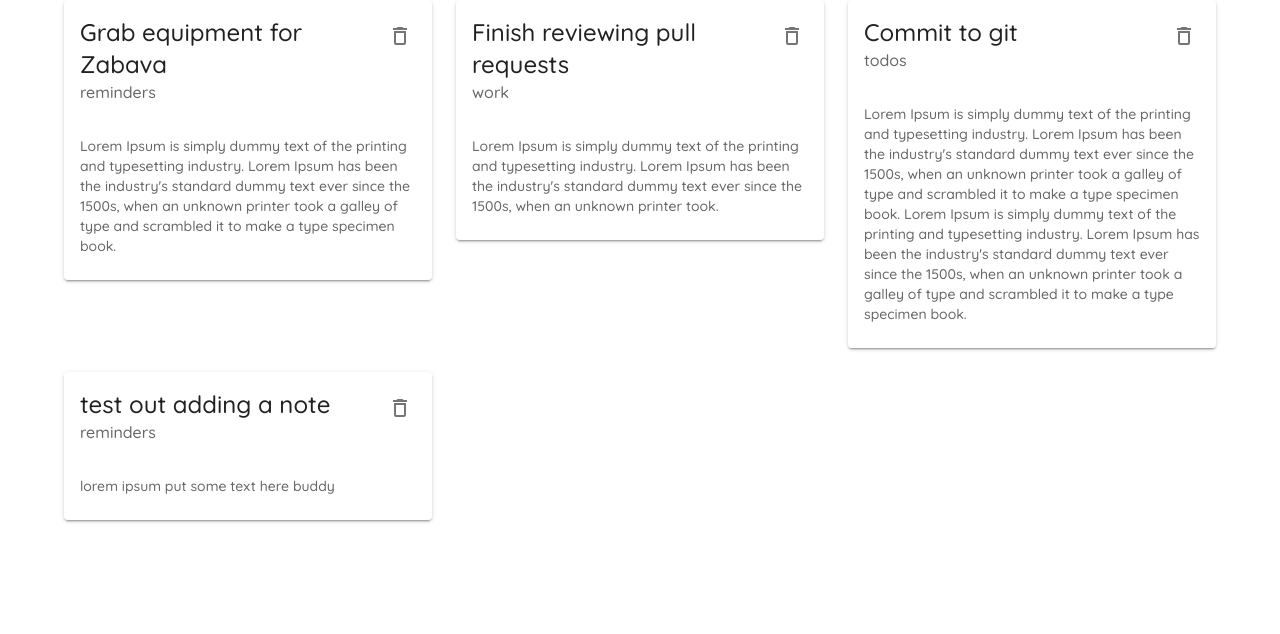
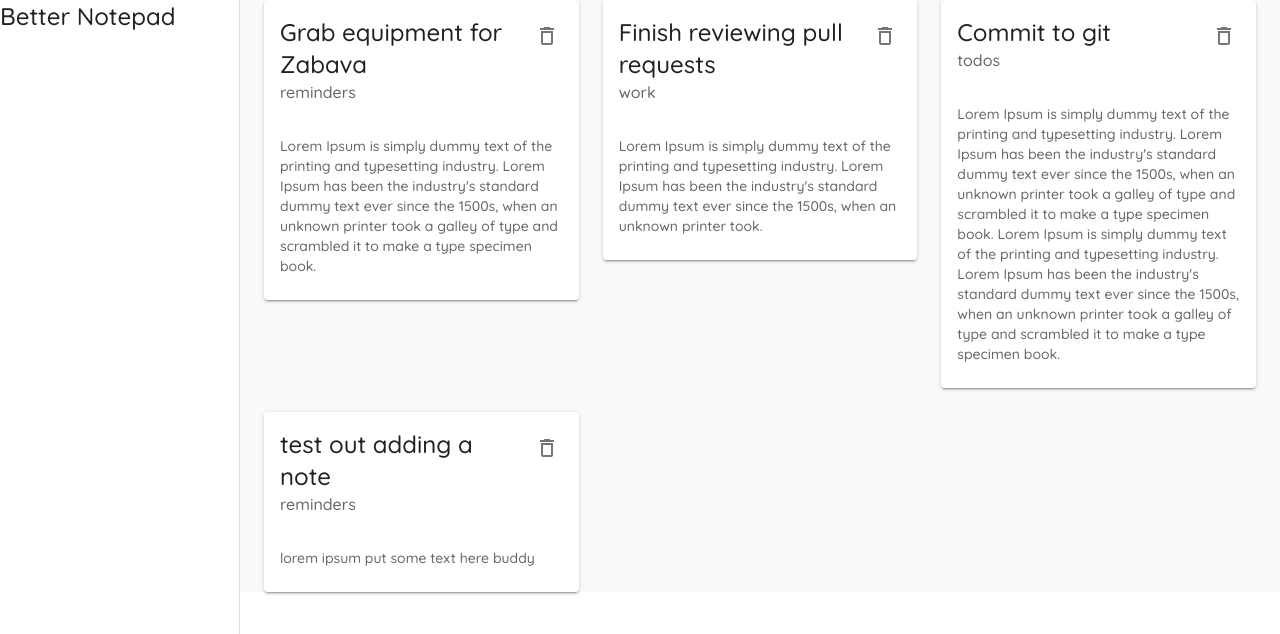
Before and after one commit to vbaziuk/note-board, a React (Create React App) app: page / in a window 1280 px wide. Shown: the top 634 px of the page. Built offline with nearby package versions, Linux system fonts and the light colour scheme; data requests are answered from the project's data file.

Commit message:
introduce layout

```diff
--- a/src/App.js
+++ b/src/App.js
@@ -2,7 +2,8 @@ import { BrowserRouter as Router, Switch, Route } from 'react-router-dom'
 import Notes from './pages/Notes'
 import Create from './pages/Create'
 import { createTheme, ThemeProvider } from '@mui/material/styles';
-import { purple } from '@mui/material/colors'
+// import { purple } from '@mui/material/colors'
+import Layout from './components/Layout'
 
 // custom theme created here
 const theme = createTheme({
@@ -25,6 +26,7 @@ function App() {
   return (
     <ThemeProvider theme={theme}>
       <Router>
+        <Layout>
           <Switch>
             <Route exact path="/">
               <Notes />
@@ -33,6 +35,7 @@ function App() {
               <Create />
             </Route>
           </Switch>
+        </Layout>
       </Router>
     </ThemeProvider>
   );
--- /dev/null
+++ b/src/components/Layout.js
@@ -0,0 +1,55 @@
+import { ClassNames } from '@emotion/react'
+import React from 'react'
+import { styled } from '@mui/system';
+import Drawer from '@mui/material/Drawer';
+import Typography from '@mui/material/Typography';
+import Paper from '@mui/material/Paper';
+
+
+const drawerWidth = 240
+
+const StyledDiv = styled('div')({
+  background: '#f9f9f9',
+  width: '100%'
+})
+
+const FlexDiv = styled('div')({
+  display: 'flex'
+})
+
+const StyledDrawer = styled(Drawer)({
+  width: drawerWidth
+})
+
+export default function Layout({ children }) {
+  return (
+    <FlexDiv>
+
+      {/* app bar  */}
+
+      {/* side drawer */}
+      <StyledDrawer
+        sx={{
+          width: drawerWidth,
+          flexShrink: 0,
+          '& .MuiDrawer-paper': {
+            width: drawerWidth,
+            boxSizing: 'border-box',
+          },
+        }}
+        variant="permanent"
+        anchor="left"
+      >
+        <div>
+          <Typography variant="h5">
+            Better Notepad
+          </Typography>
+        </div>
+      </StyledDrawer>
+
+      <StyledDiv>
+        {children}
+      </StyledDiv>
+    </FlexDiv>
+  )
+}
```
Also changed, not shown: src/pages/Notes.js (+0 -18 lines). Lines whose indentation alone changed are shown as unchanged.
